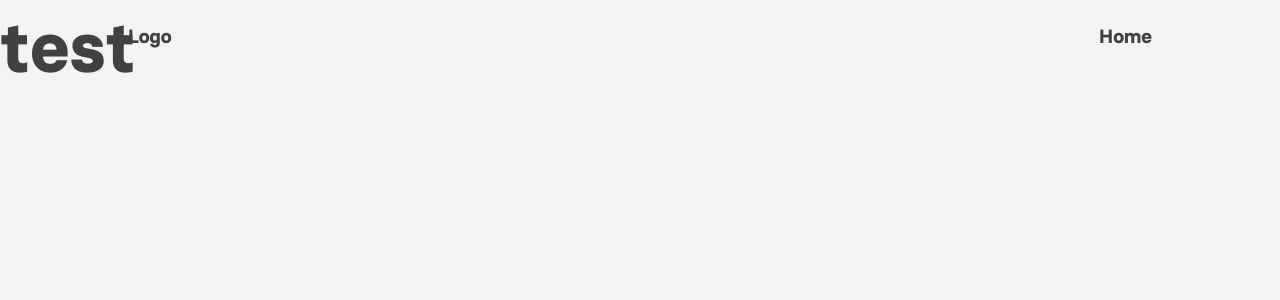
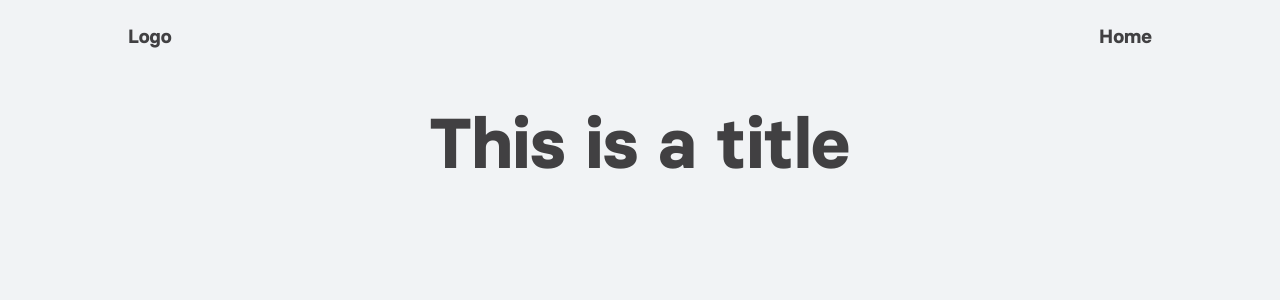
Before and after one commit to santiago-webdev/portfolio-and-blog, a SvelteKit app: page / in a window 1280 px wide. Shown: the top 300 px of the page. Built offline with nearby package versions, Linux system fonts and the light colour scheme.

Commit message:
Added `Presentation`

```diff
--- /dev/null
+++ b/src/lib/components/Presentation.svelte
@@ -0,0 +1,8 @@
+<script lang="ts">
+	// <script context="module" lang="ts">
+</script>
+
+<h1>This is a title</h1>
+
+<style>
+</style>
--- a/src/routes/+page.svelte
+++ b/src/routes/+page.svelte
@@ -1 +1,16 @@
-<h1>test</h1>
+<script lang="ts">
+	import Presentation from '$lib/components/Presentation.svelte';
+</script>
+
+<main>
+	<Presentation />
+</main>
+
+<style>
+	main {
+		/* min-height: min(100vh - 90px, 80rem); */
+		padding: var(--general-padding);
+		display: grid;
+		place-content: center;
+	}
+</style>
```
